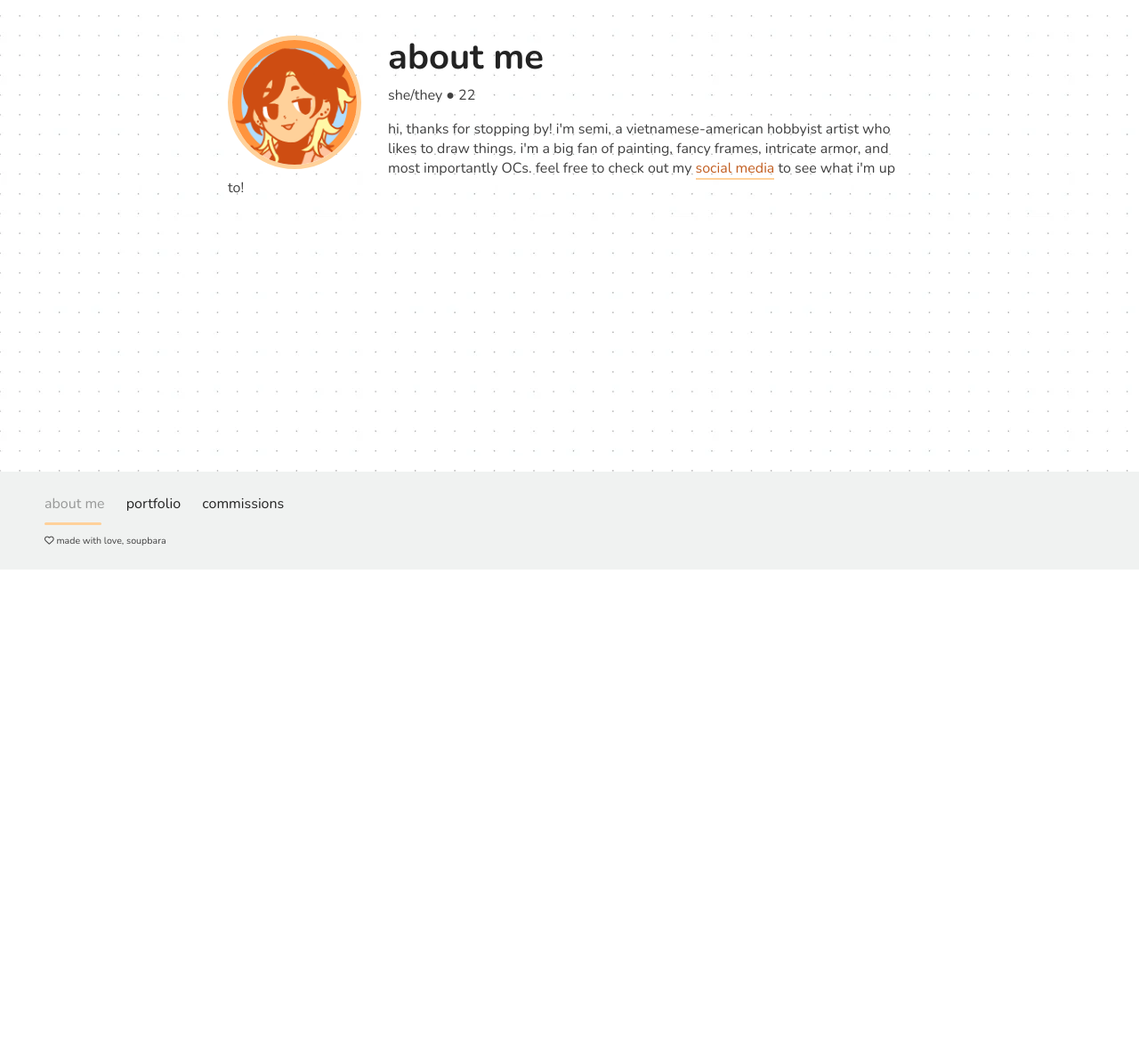
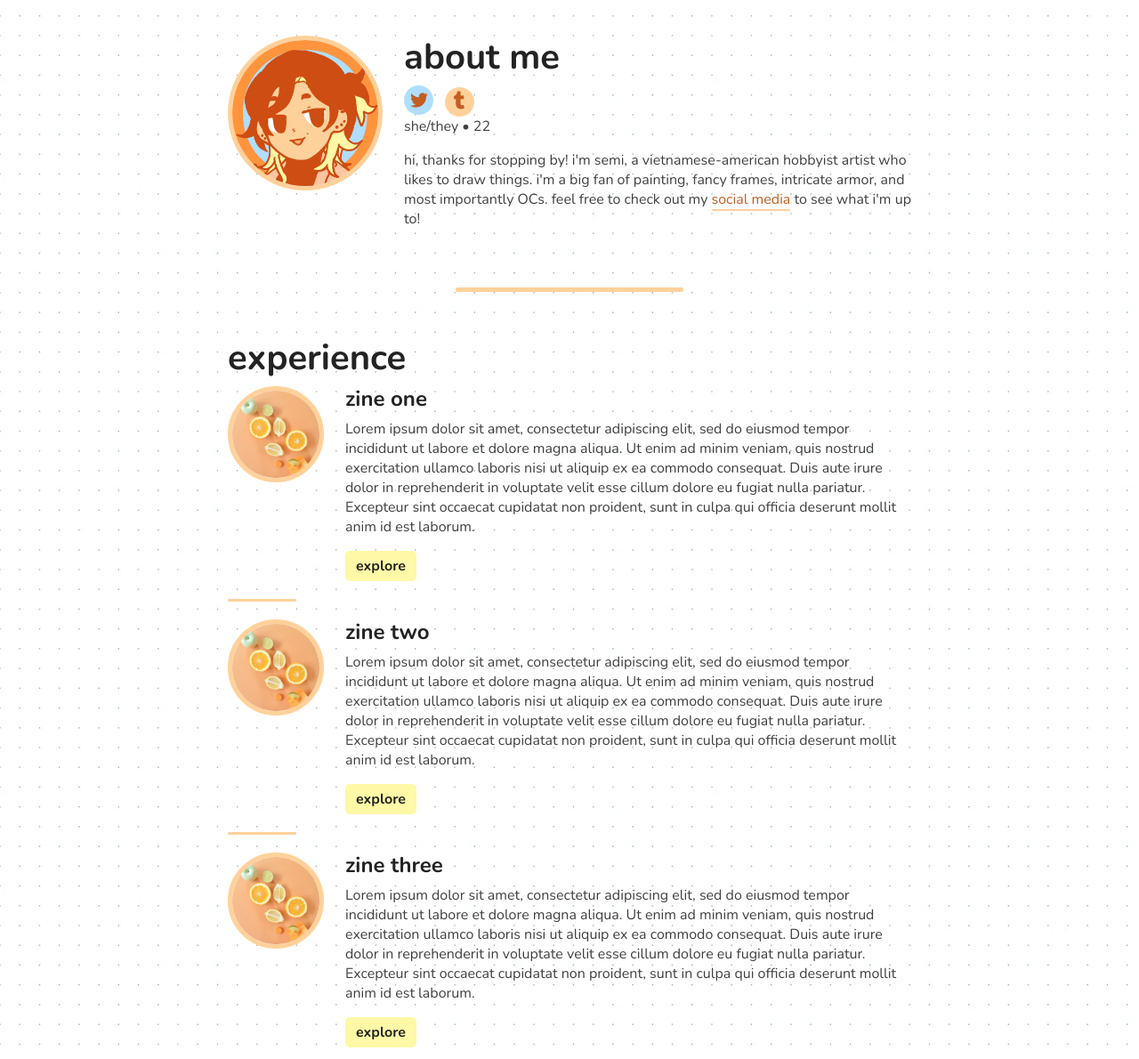
Before and after one commit to semitenko/semitenko.github.io, a plain HTML site: page about.html in a window 1280 px wide. Shown: the part 160-1350 px from the top of the page at 89% size. Before the commit the page ends 800 px from the top, so only its background shows below. Drawn offline with nearby package versions, Linux system fonts and the light colour scheme.

Commit message:
added experience section to about

```diff
--- a/about.html
+++ b/about.html
@@ -39,12 +39,66 @@
 
 <div id="container" class="flex-fill">
 
-<img src="images/fgs.png" />
+<div class="row g-4">
+    <div class="col-md-3 col-sm-12">
+        <img src="images/fgs.png" />
+    </div>
 
-<h1>about me</h1>
-<p>she/they ● 22</p>
-<p> hi, thanks for stopping by! i'm semi, a vietnamese-american hobbyist artist who likes to draw things. i'm a big fan of painting, fancy frames, intricate armor,
-    and most importantly OCs. feel free to check out my <a href="https://twitter.com/seijuuro">social</a><a href="https://axebreaker.tumblr.com"> media</a> to see what i'm up to!</p>
+    <div class="col-md-9 col-sm-12">
+        <h1>about me</h1>
+        <div class="somed">
+            <a href="https://axebreaker.tumblr.com"><i class="fa fa-twitter blue" style="padding: 7px"></i></a> &nbsp;
+            <a href="https://axebreaker.tumblr.com"><i class="fa fa-tumblr orange" style="padding: 5px 10px"></i></a>
+        </div>
+
+        <p>she/they &#8226; 22</p>
+        <p> hi, thanks for stopping by! i'm semi, a vietnamese-american hobbyist artist who likes to draw things. i'm a big fan of painting, fancy frames, intricate armor,
+            and most importantly OCs. feel free to check out my <a href="https://twitter.com/seijuuro">social</a><a href="https://axebreaker.tumblr.com"> media</a> to see what i'm up to!</p>
+    </div>
+</div>
+
+<div class="gummy-line-medium position-relative start-50 translate-middle-x"></div>
+
+<div id="experience">
+    <h1>experience</h1>
+    <div class="zine row">
+        <div class="col-md-2 col-sm-12">
+            <img src="images/fruit.jpg" />
+        </div>
+        <div class="col-md-10 col-sm-12">
+            <h4>zine one</h4>
+            <p>Lorem ipsum dolor sit amet, consectetur adipiscing elit, sed do eiusmod tempor incididunt ut labore et dolore magna aliqua. Ut enim ad minim veniam, quis nostrud exercitation ullamco laboris nisi ut aliquip ex ea commodo consequat. Duis aute irure dolor in reprehenderit in voluptate velit esse cillum dolore eu fugiat nulla pariatur. Excepteur sint occaecat cupidatat non proident, sunt in culpa qui officia deserunt mollit anim id est laborum.</p>
+            <button href="/">explore</button>
+        </div>
+    </div>
+
+    <div class="gummy-line-small"></div>
+
+    <div class="zine row">
+        <div class="col-md-2 col-sm-12">
+            <img src="images/fruit.jpg" />
+        </div>
+        <div class="col-md-10 col-sm-12">
+            <h4>zine two</h4>
+            <p>Lorem ipsum dolor sit amet, consectetur adipiscing elit, sed do eiusmod tempor incididunt ut labore et dolore magna aliqua. Ut enim ad minim veniam, quis nostrud exercitation ullamco laboris nisi ut aliquip ex ea commodo consequat. Duis aute irure dolor in reprehenderit in voluptate velit esse cillum dolore eu fugiat nulla pariatur. Excepteur sint occaecat cupidatat non proident, sunt in culpa qui officia deserunt mollit anim id est laborum.</p>
+            <button href="/">explore</button>
+        </div>
+    </div>
+
+    <div class="gummy-line-small"></div>
+
+    <div class="zine row">
+        <div class="col-md-2 col-sm-12">
+            <img src="images/fruit.jpg" />
+        </div>
+        <div class="col-md-10 col-sm-12">
+            <h4>zine three</h4>
+            <p>Lorem ipsum dolor sit amet, consectetur adipiscing elit, sed do eiusmod tempor incididunt ut labore et dolore magna aliqua. Ut enim ad minim veniam, quis nostrud exercitation ullamco laboris nisi ut aliquip ex ea commodo consequat. Duis aute irure dolor in reprehenderit in voluptate velit esse cillum dolore eu fugiat nulla pariatur. Excepteur sint occaecat cupidatat non proident, sunt in culpa qui officia deserunt mollit anim id est laborum.</p>
+            <button href="/">explore</button>
+        </div>
+    </div>
+</div>
+
 </div>
 
 <footer class="page-footer">
--- a/css/about.css
+++ b/css/about.css
@@ -1,7 +1,78 @@
 #container img {
-    width: 150px;
-    margin-right: 30px;
-    float: left;
+    width: 100%;
     border: 5px solid #FFD19A;
     border-radius: 100%;
 }
+
+#container .fa {
+    width: 25pt;
+    height: 25pt;
+    border-radius: 100%;
+
+    -webkit-transition: all 0.2s ease-in-out;
+    -moz-transition: all 0.2s ease-in-out;
+    -ms-transition: all 0.2s ease-in-out;
+        transition: all 0.2s ease-in-out;
+}
+
+.somed a {
+    border-bottom: none;
+    font-size: 15pt;
+}
+
+.somed .fa:hover {
+    color: #232323;
+    background-color: #ffa065;
+    transform: translate(-2pt, -2pt);
+    box-shadow: 2pt 2pt #88888882;
+}
+
+.somed a:hover {
+    columns: #232323;
+}
+
+.gummy-line-medium {
+    background-color: #FFD19A;
+    width: 20vw;
+    margin: 50px 0px;
+    height: 5px;
+    border-radius: 5px;
+    opacity: 1;
+}
+
+.gummy-line-small {
+    background-color: #FFD19A;
+    margin: 10px 0 20px 0;
+    width: 6vw;
+    height: 3px;
+    border-radius: 3px;
+    opacity: 1;
+}
+
+#experience .zine img {
+    width: 100%;
+}
+
+#experience button {
+    background: #FFF8A6;
+    margin-bottom: 10px;
+    padding: 6px 12px;
+    border-bottom: none;
+    border-radius: 5px;
+    border: none;
+    color: #232323;
+    font-weight: 700;
+
+    -webkit-transition: all 0.2s ease-in-out;
+    -moz-transition: all 0.2s ease-in-out;
+    -ms-transition: all 0.2s ease-in-out;
+        transition: all 0.2s ease-in-out;
+}
+
+    #experience button:hover {
+        border-bottom: none;
+        color: #232323;
+        background-color: #ffa065;
+        transform: translate(-2pt, -2pt) !important;
+        box-shadow: 2pt 2pt #88888882;
+    }
```
